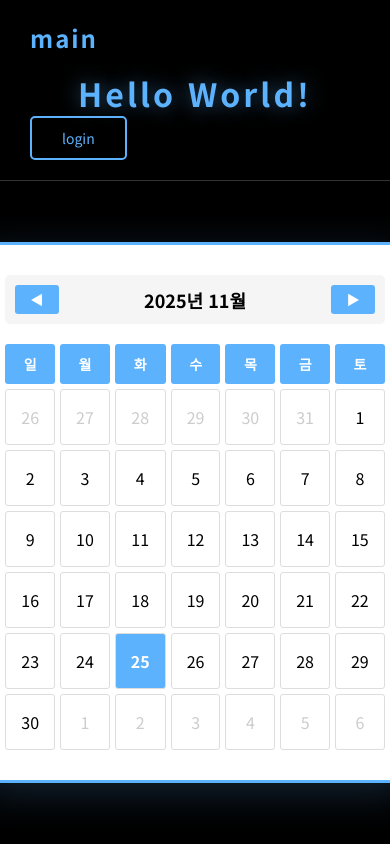
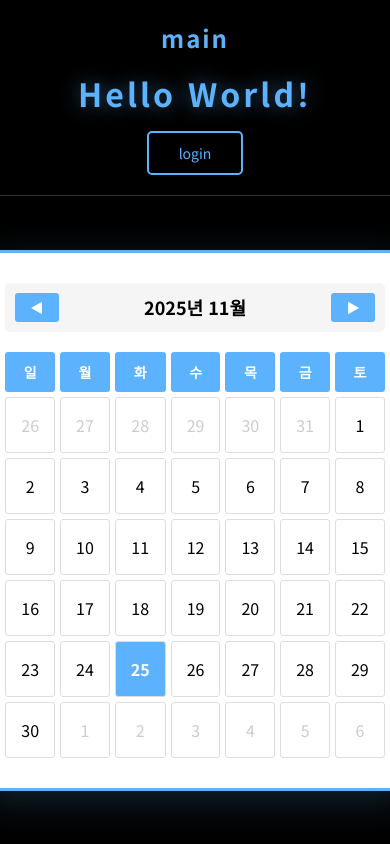
Before and after one commit to rinhye05/gPfls.github.io, a plain HTML site: page index.html in a window 390 px wide. Drawn offline with Linux system fonts and the light colour scheme; a web font is replaced by a local one.

Commit message:
login 버튼 오른쪽으로 이동

```diff
--- a/index.html
+++ b/index.html
@@ -26,8 +26,8 @@
         }
 
         header {
-            display: flex;
-            justify-content: space-between;
+            display: grid;
+            grid-template-columns: 1fr 2fr 1fr;
             align-items: center;
             padding: 20px 50px;
             border-bottom: 1px solid #333;
@@ -41,9 +41,7 @@
         }
 
         .header-center {
-            position: absolute;
-            left: 50%;
-            transform: translateX(-50%);
+            text-align: center;
         }
 
         h1 {
@@ -53,6 +51,10 @@
             text-shadow: 0 0 20px rgba(93, 178, 253, 0.5);
             letter-spacing: 3px;
             margin: 0;
+        }
+
+        .header-right {
+            text-align: right;
         }
 
         .login-btn {
@@ -271,16 +273,14 @@
 
         @media (max-width: 768px) {
             header {
+                grid-template-columns: 1fr;
                 padding: 20px 30px;
-                flex-wrap: wrap;
+                text-align: center;
+                gap: 15px;
             }
 
-            .header-center {
-                position: static;
-                transform: none;
-                width: 100%;
+            .header-right {
                 text-align: center;
-                margin-top: 15px;
             }
 
             h1 {
@@ -299,7 +299,9 @@
         <div class="header-center">
             <h1>Hello World!</h1>
         </div>
-        <button class="login-btn" onclick="openModal()">login</button>
+        <div class="header-right">
+            <button class="login-btn" onclick="openModal()">login</button>
+        </div>
     </header>
 
     <main>
@@ -334,7 +336,7 @@
                 </div>
             </form>
         </div>
-    </div>
+    </main>
 
     <script>
         let currentDate = new Date();
```
